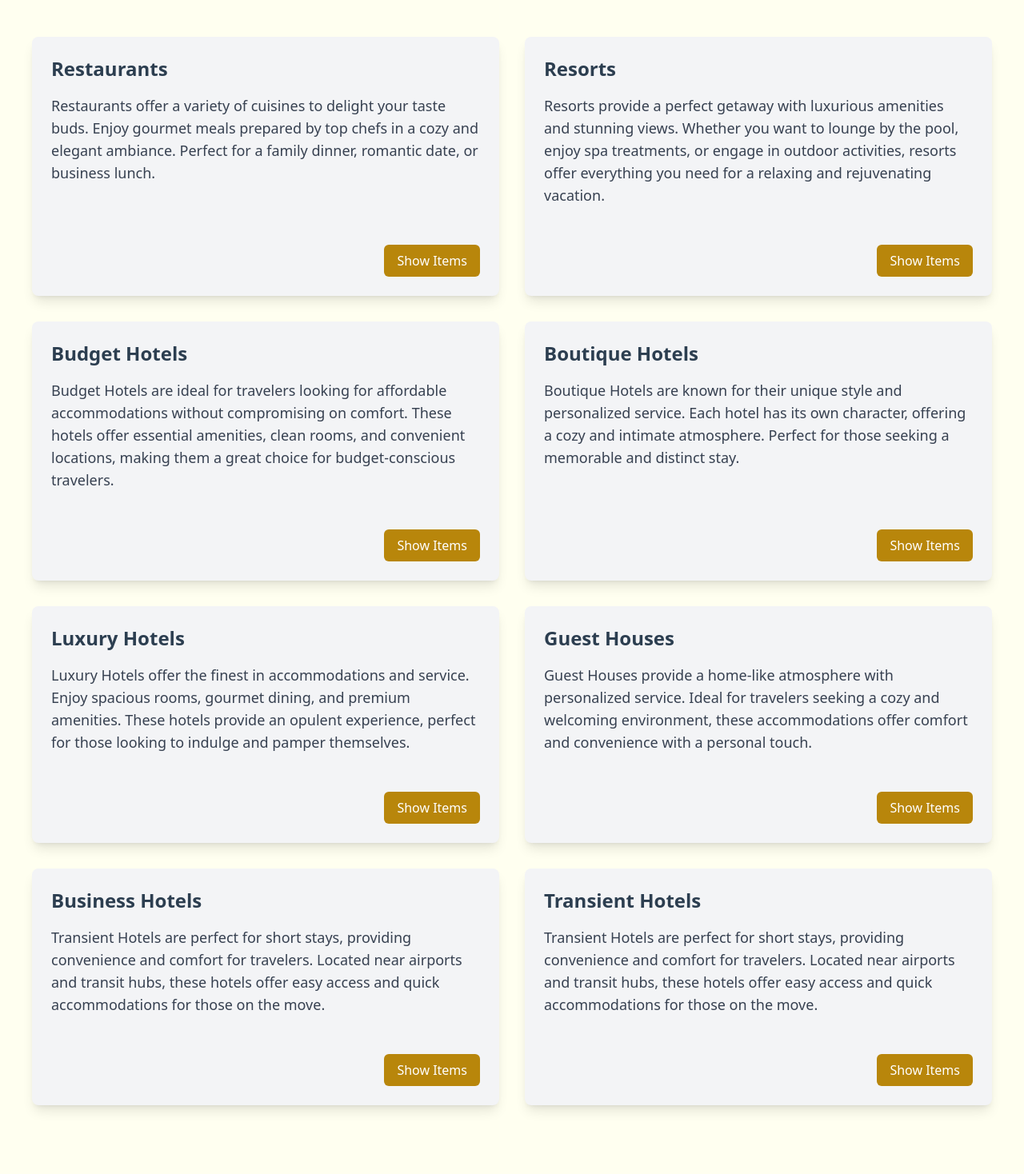
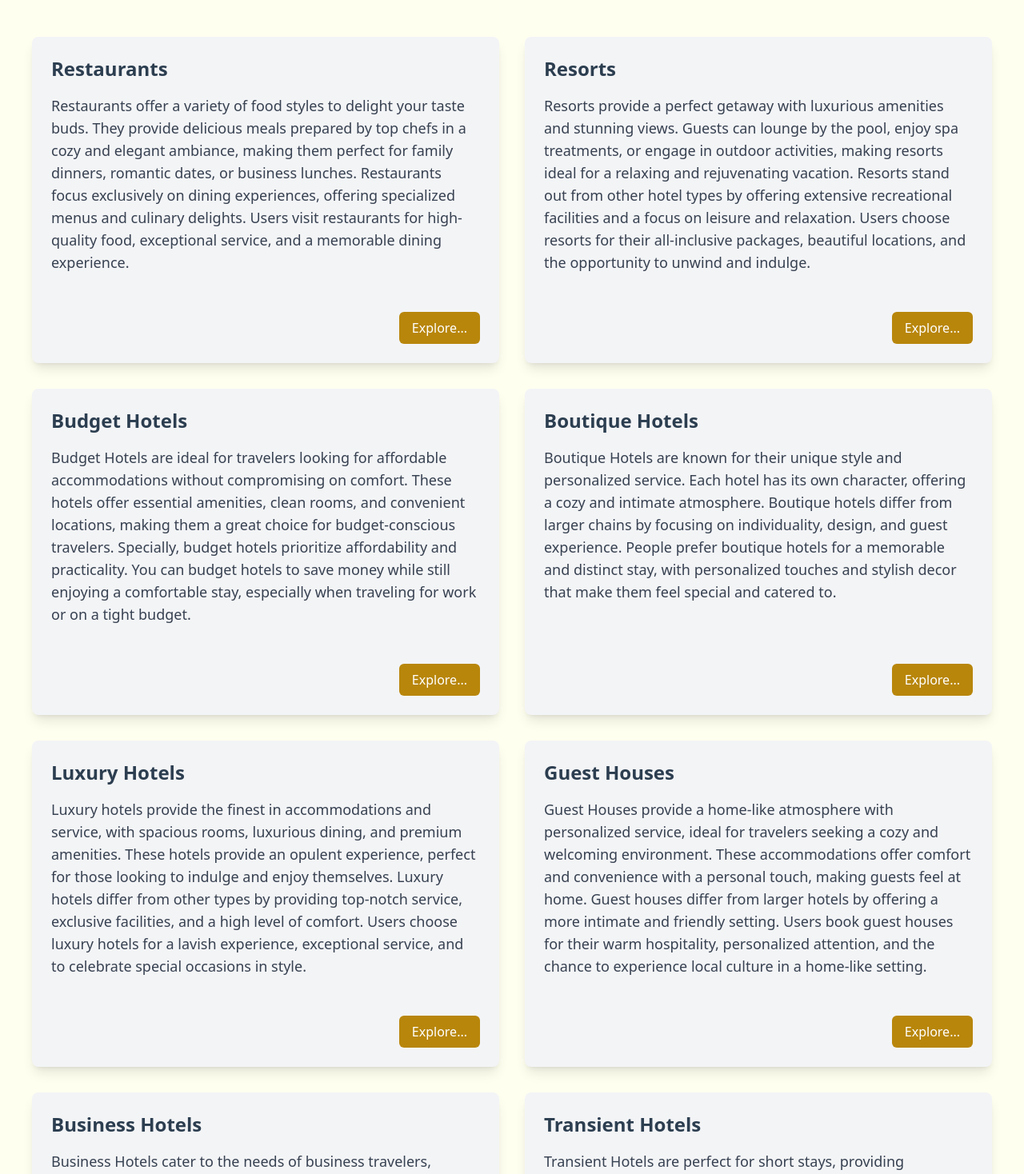
Before and after one commit to Tharika-Akurana/mern-hotel-booking-app, a React (Vite) app in the folder client/: page /home in a window 1280 px wide. Shown: the part 722-2190 px from the top of the page at 80% size. Before the commit the page ends 2144 px from the top, so only its background shows below. Built offline with nearby package versions, Linux system fonts and the light colour scheme.

Commit message:
Completion of Home Page

```diff
--- a/client/src/pages/Home.jsx
+++ b/client/src/pages/Home.jsx
@@ -35,56 +35,56 @@ const Home = () => {
       name: 'Restaurants',
       link: '/restaurants',
       sliderDescription: 'Explore the best dining experiences',
-      detailDescription: 'Restaurants offer a variety of cuisines to delight your taste buds. Enjoy gourmet meals prepared by top chefs in a cozy and elegant ambiance. Perfect for a family dinner, romantic date, or business lunch.',
+      detailDescription: 'Restaurants offer a variety of food styles to delight your taste buds. They provide delicious meals prepared by top chefs in a cozy and elegant ambiance, making them perfect for family dinners, romantic dates, or business lunches. Restaurants focus exclusively on dining experiences, offering specialized menus and culinary delights. Users visit restaurants for high-quality food, exceptional service, and a memorable dining experience.',
       img: restaurant
     },
     {
       name: 'Resorts',
       link: '/resorts',
       sliderDescription: 'Relax in luxury resorts',
-      detailDescription: 'Resorts provide a perfect getaway with luxurious amenities and stunning views. Whether you want to lounge by the pool, enjoy spa treatments, or engage in outdoor activities, resorts offer everything you need for a relaxing and rejuvenating vacation.',
+      detailDescription: 'Resorts provide a perfect getaway with luxurious amenities and stunning views. Guests can lounge by the pool, enjoy spa treatments, or engage in outdoor activities, making resorts ideal for a relaxing and rejuvenating vacation. Resorts stand out from other hotel types by offering extensive recreational facilities and a focus on leisure and relaxation. Users choose resorts for their all-inclusive packages, beautiful locations, and the opportunity to unwind and indulge.',
       img: resort
     },
     {
       name: 'Budget Hotels',
       link: '/budget-hotels',
       sliderDescription: 'Affordable stays with essential amenities and comfort',
-      detailDescription: 'Budget Hotels are ideal for travelers looking for affordable accommodations without compromising on comfort. These hotels offer essential amenities, clean rooms, and convenient locations, making them a great choice for budget-conscious travelers.',
+      detailDescription: 'Budget Hotels are ideal for travelers looking for affordable accommodations without compromising on comfort. These hotels offer essential amenities, clean rooms, and convenient locations, making them a great choice for budget-conscious travelers. Specially, budget hotels prioritize affordability and practicality. You can budget hotels to save money while still enjoying a comfortable stay, especially when traveling for work or on a tight budget.',
       img: budget
     },
     {
       name: 'Boutique Hotels',
       link: '/boutique-hotels',
       sliderDescription: 'Unique accommodations with personalized touches and stylish design',
-      detailDescription: 'Boutique Hotels are known for their unique style and personalized service. Each hotel has its own character, offering a cozy and intimate atmosphere. Perfect for those seeking a memorable and distinct stay.',
+      detailDescription: 'Boutique Hotels are known for their unique style and personalized service. Each hotel has its own character, offering a cozy and intimate atmosphere. Boutique hotels differ from larger chains by focusing on individuality, design, and guest experience. People prefer boutique hotels for a memorable and distinct stay, with personalized touches and stylish decor that make them feel special and catered to.',
       img: boutique
     },
     {
       name: 'Luxury Hotels',
       link: '/luxury-hotels',
       sliderDescription: 'Experience top-notch amenities and exceptional service in a lavish setting',
-      detailDescription: 'Luxury Hotels offer the finest in accommodations and service. Enjoy spacious rooms, gourmet dining, and premium amenities. These hotels provide an opulent experience, perfect for those looking to indulge and pamper themselves.',
+      detailDescription: 'Luxury hotels provide the finest in accommodations and service, with spacious rooms, luxurious dining, and premium amenities. These hotels provide an opulent experience, perfect for those looking to indulge and enjoy themselves. Luxury hotels differ from other types by providing top-notch service, exclusive facilities, and a high level of comfort. Users choose luxury hotels for a lavish experience, exceptional service, and to celebrate special occasions in style.',
       img: luxury
     },
     {
       name: 'Guest Houses',
       link: '/guest-houses',
       sliderDescription: 'Enjoy a home-like stay with personalized service and cozy ambiance',
-      detailDescription: 'Guest Houses provide a home-like atmosphere with personalized service. Ideal for travelers seeking a cozy and welcoming environment, these accommodations offer comfort and convenience with a personal touch.',
+      detailDescription: 'Guest Houses provide a home-like atmosphere with personalized service, ideal for travelers seeking a cozy and welcoming environment. These accommodations offer comfort and convenience with a personal touch, making guests feel at home. Guest houses differ from larger hotels by offering a more intimate and friendly setting. Users book guest houses for their warm hospitality, personalized attention, and the chance to experience local culture in a home-like setting.',
       img: guestHouse
     },
     {
       name: 'Business Hotels',
       link: '/business-hotels',
       sliderDescription: 'Ideal for short stays, offering convenience and comfort for travelers on the go',
-      detailDescription: 'Transient Hotels are perfect for short stays, providing convenience and comfort for travelers. Located near airports and transit hubs, these hotels offer easy access and quick accommodations for those on the move.',
+      detailDescription: 'Business Hotels cater to the needs of business travelers, offering convenient locations, meeting facilities, and essential amenities for work-related stays. These hotels are designed to provide comfort and efficiency for professionals on the go. Business hotels stand out from other types by focusing on services and facilities that support business activities. Users choose business hotels for their strategic locations, reliable services, and the ability to conduct meetings and work efficiently during their stay.',
       img: business
     },
     {
       name: 'Transient Hotels',
       link: '/transient-hotels',
       sliderDescription: 'Ideal for short stays, offering convenience and comfort for travelers on the go',
-      detailDescription: 'Transient Hotels are perfect for short stays, providing convenience and comfort for travelers. Located near airports and transit hubs, these hotels offer easy access and quick accommodations for those on the move.',
+      detailDescription: 'Transient Hotels are perfect for short stays, providing convenience and comfort for travelers. Located near airports and transit hubs, these hotels offer easy access and quick accommodations for those on the move. Transient hotels differ from other types by focusing on short-term stays and proximity to transportation hubs. Users book transient hotels for their convenience, quick check-in and check-out processes, and the ability to rest and refresh during travel layovers or short trips.',
       img: transient
     },
   ];
@@ -154,7 +154,7 @@ const Home = () => {
             </div>
             <div className="flex justify-end mt-6">
               <a href={category.link}>
-                <button className="mt-6 px-4 py-2 bg-darkGold text-white rounded-md hover:bg-goldLeaf">Show Items</button>
+                <button className="mt-6 px-4 py-2 bg-darkGold text-white rounded-md hover:bg-goldLeaf">Explore...</button>
               </a>
             </div>
           </div>
```
